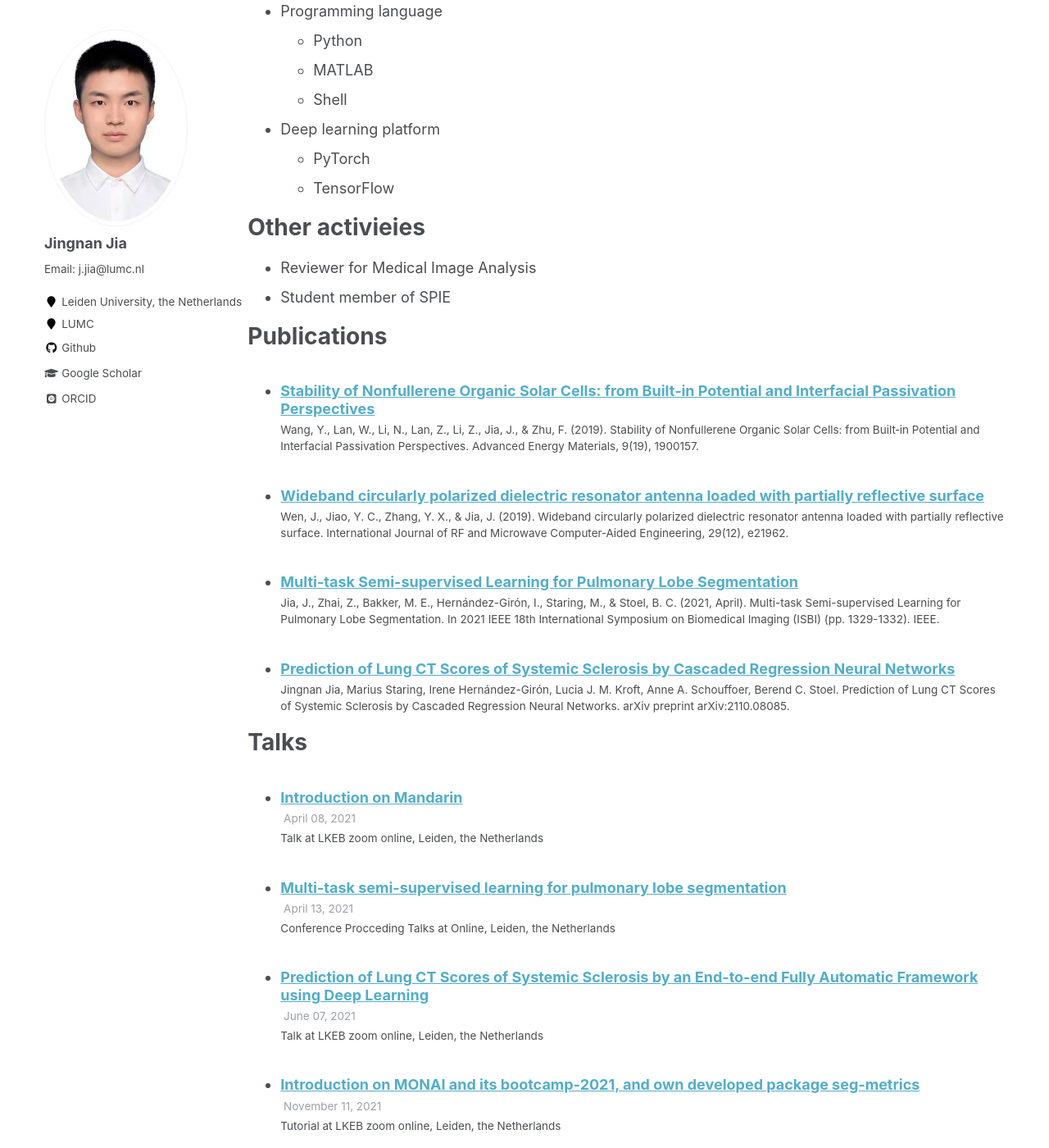
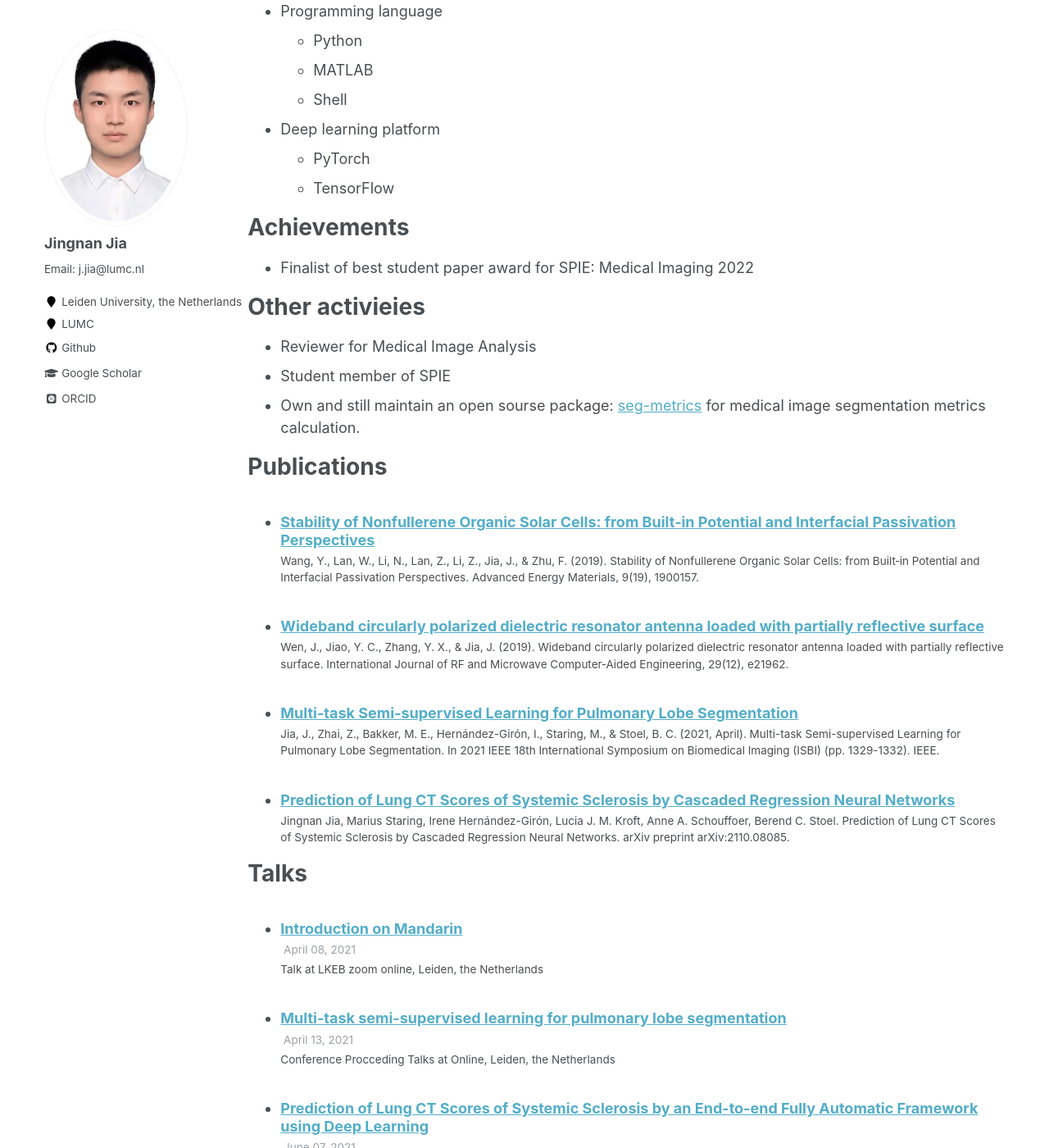
Before and after one commit to Jingnan-Jia/Jingnan-Jia.github.io_old, a Jekyll site: the page built from _pages/cv.md, in a window 1280 px wide and 1400 px high, scrolled down 928 px. Shown: the whole window at 82% size. Built offline with Jekyll 4.4.1, drawn with Linux system fonts in a browser that asks for light colours; some web fonts are replaced; some of the changed text lies outside the part shown.

Commit message:
Update cv.md

```diff
--- a/_pages/cv.md
+++ b/_pages/cv.md
@@ -46,10 +46,18 @@ Skills
   * PyTorch
   * TensorFlow
 
+Achievements
+=================
+* Finalist of best student paper award for SPIE: Medical Imaging 2022
+
+
 Other activieies
 ==================
 * Reviewer for Medical Image Analysis
 * Student member of SPIE
+* Own and still maintain an open sourse package: [seg-metrics](https://pypi.org/project/seg-metrics/) for medical image segmentation metrics calculation.
+
+
 
 Publications
 ======
```
Also changed, not shown: other parts of _pages/cv.md (+0 -4 lines).
